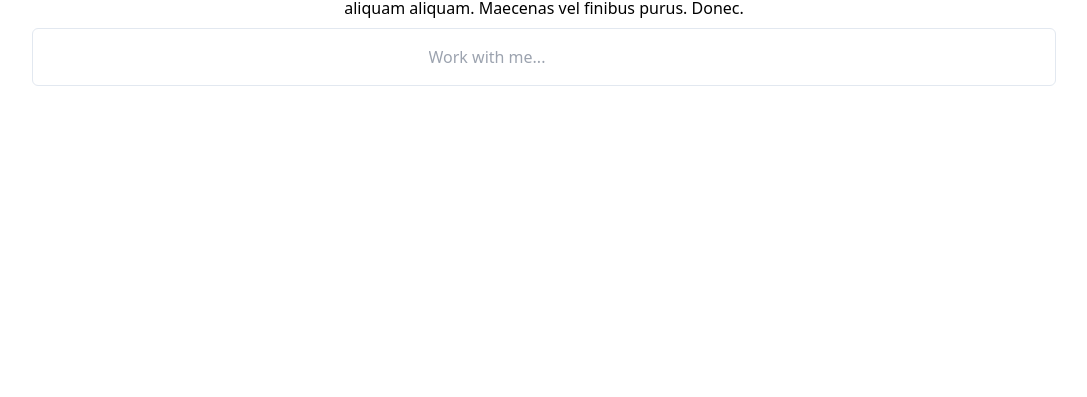
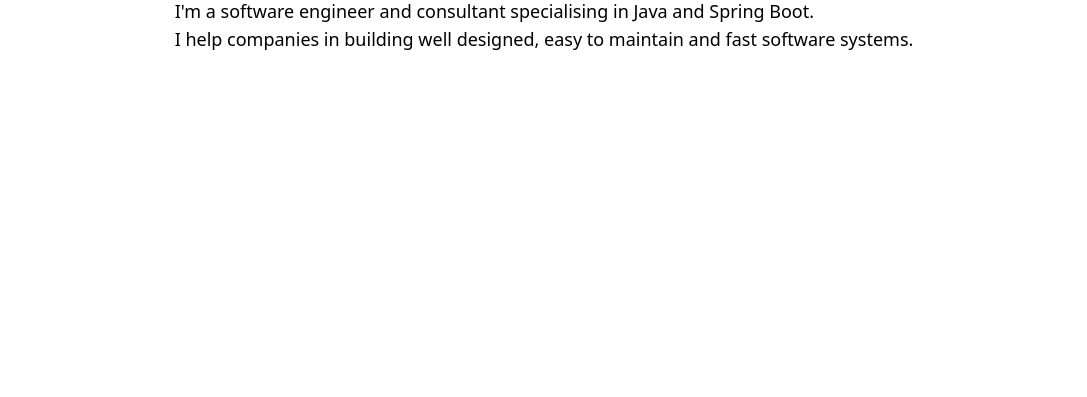
Before and after one commit to jeremypuchta/jeremypuchta.com, an Astro site: page / in a window 1280 px wide. Shown: the part 403-800 px from the top of the page, without its empty margins (96-1183 px from the left). Built offline with nearby package versions, Linux system fonts and the light colour scheme; Astro itself is replaced by a stand-in of ours.

Commit message:
kick out mail input field

```diff
--- a/src/pages/index.astro
+++ b/src/pages/index.astro
@@ -11,13 +11,9 @@
 		<title>Jeremy Puchta | Software Engineer</title>
 	</head>
 	<body class="flex justify-center items-center max-w-screen-lg mx-auto">
-		<div class="flex flex-col justify-center min-h-screen text-center">
+		<div class="flex flex-col justify-center min-h-screen">
 			<h1 class="font-bold text-5xl my-1">Jeremy Puchta</h1>
-			<p class="text-md my-2">Lorem ipsum dolor sit amet, consectetur adipiscing elit. Sed vel turpis  quis odio dapibus fringilla sed non erat. Ut vitae lacus vitae enim  aliquam aliquam. Maecenas vel finibus purus. Donec.</p>
-			<div class="border border-slate-200 rounded-md py-4">
-				<label for="email" class="hidden">hwefh</label>
-				<input type="email" id="email" placeholder="Work with me...">
-			</div>
+			<p class="text-lg my-2">I'm a software engineer and consultant specialising in Java and Spring Boot. <br> I help companies in building well designed, easy to maintain and fast software systems.</p>
 		</div>
 	</body>
 </html>
```
